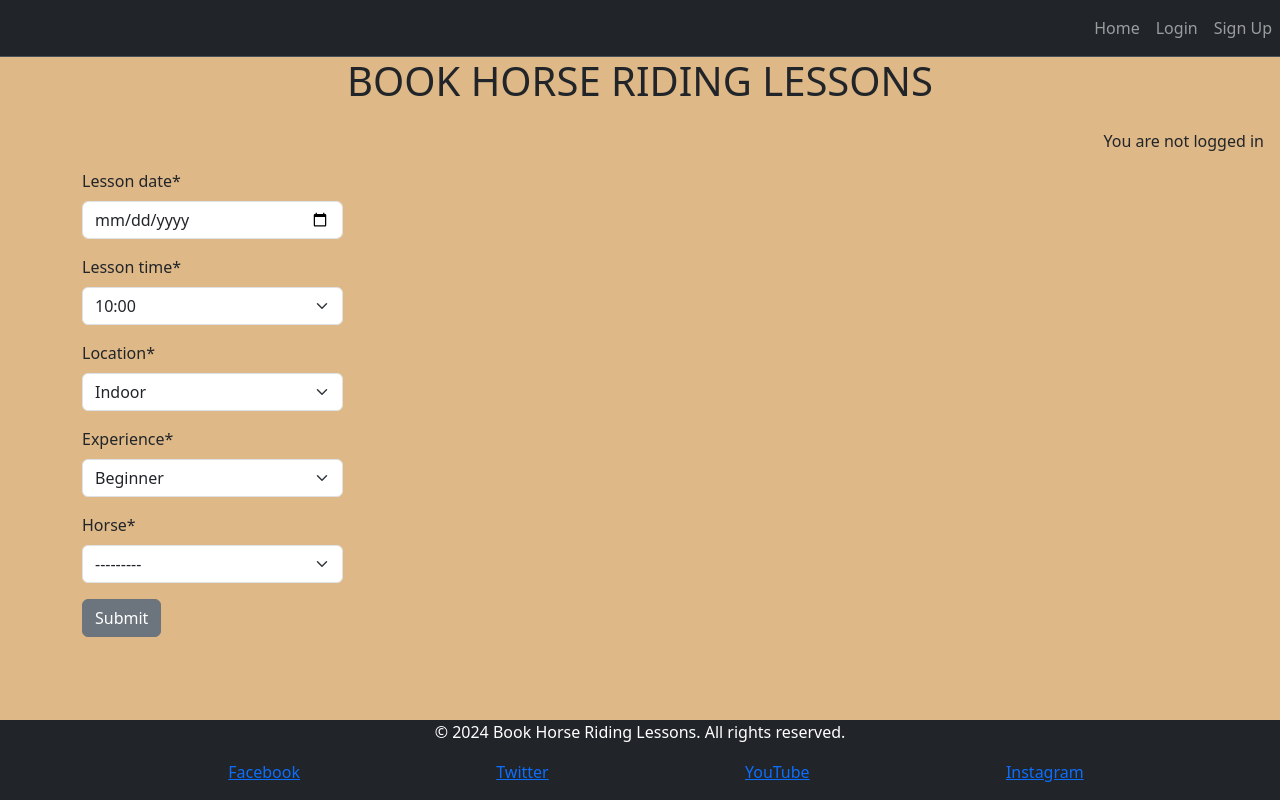
After one commit to Soro82/book-horse-riding-lesson, a Django app: template templates/edit_booking.html in a window 1280 px wide. The commit adds this page. Run offline with Django 4.2, Linux system fonts and the light colour scheme; the template is opened without the code that fills it: values that come from a table or form of the project are taken from there, others are empty; some libraries are stand-ins or nearby versions.

Commit message:
add edit_booking.html

```diff
--- /dev/null
+++ b/templates/edit_booking.html
@@ -0,0 +1,21 @@
+{% extends 'base.html' %}
+{% load static %}
+
+{% load crispy_forms_tags %}
+
+{% block content %}
+
+<div class="container">
+    <div class="row">
+        <div class="col-md-3">
+            <form method="post">
+                {{ booking_form | crispy }}
+                {% csrf_token %}
+                <button class="btn btn-secondary"
+                  type="submit">Submit</button>
+            </form>
+        </div>
+    </div>
+</div>
+
+{% endblock %}
--- a/templates/my_bookings.html
+++ b/templates/my_bookings.html
@@ -5,11 +5,12 @@
 
 <div class="container">
     <div class="row">
+        {% for booking in bookings %}
         <div class="col-md-3">
             <h3>{{ booking.lesson_date }}</h3>
             <h3>{{ booking.get_lesson_time_display }}</h3>
             <h3>{{ booking.horse.name }}</h3>
-
+            <a href="{% url 'edit' booking.id %}" class="btn btn-primary btn-sm">Edit</a>
         </div>
         {% endfor %}
     </div>
```
